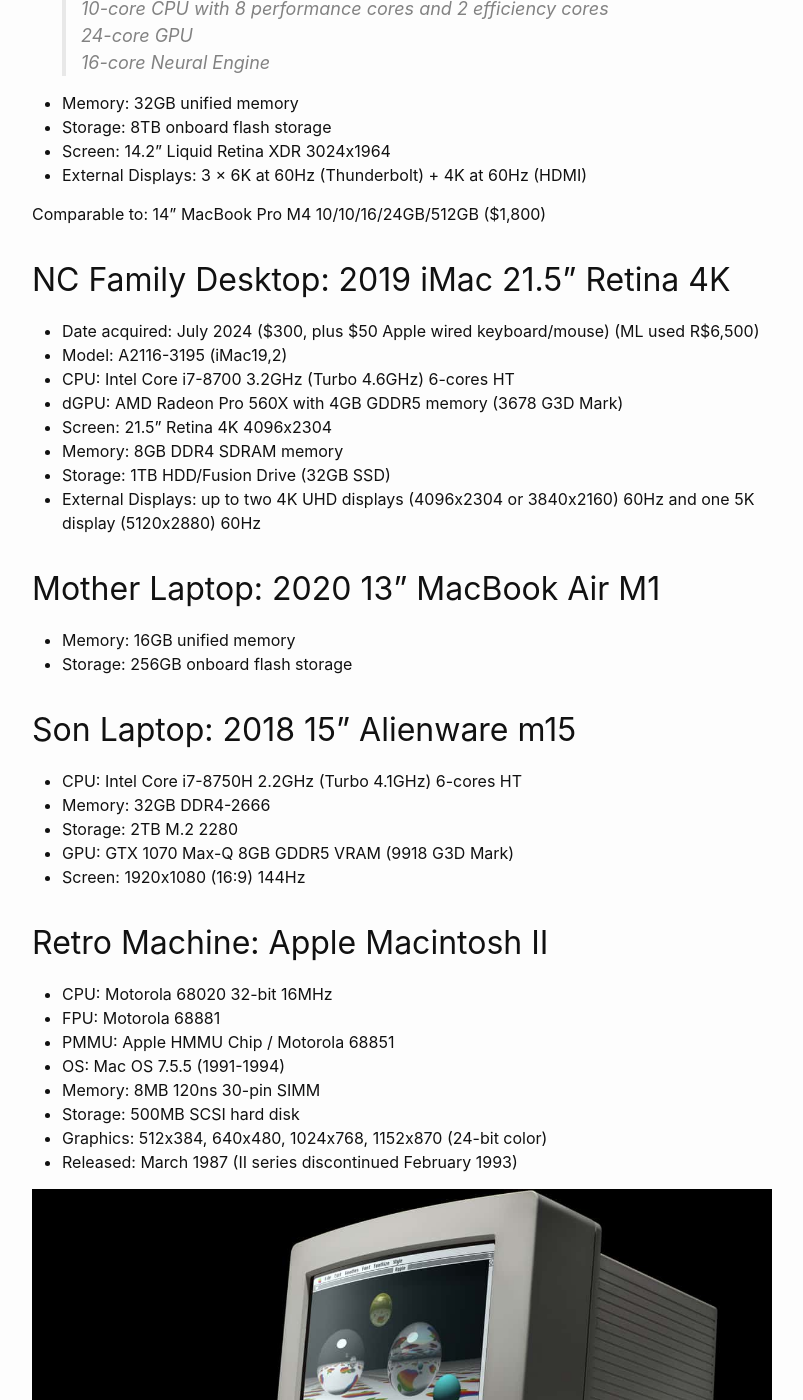
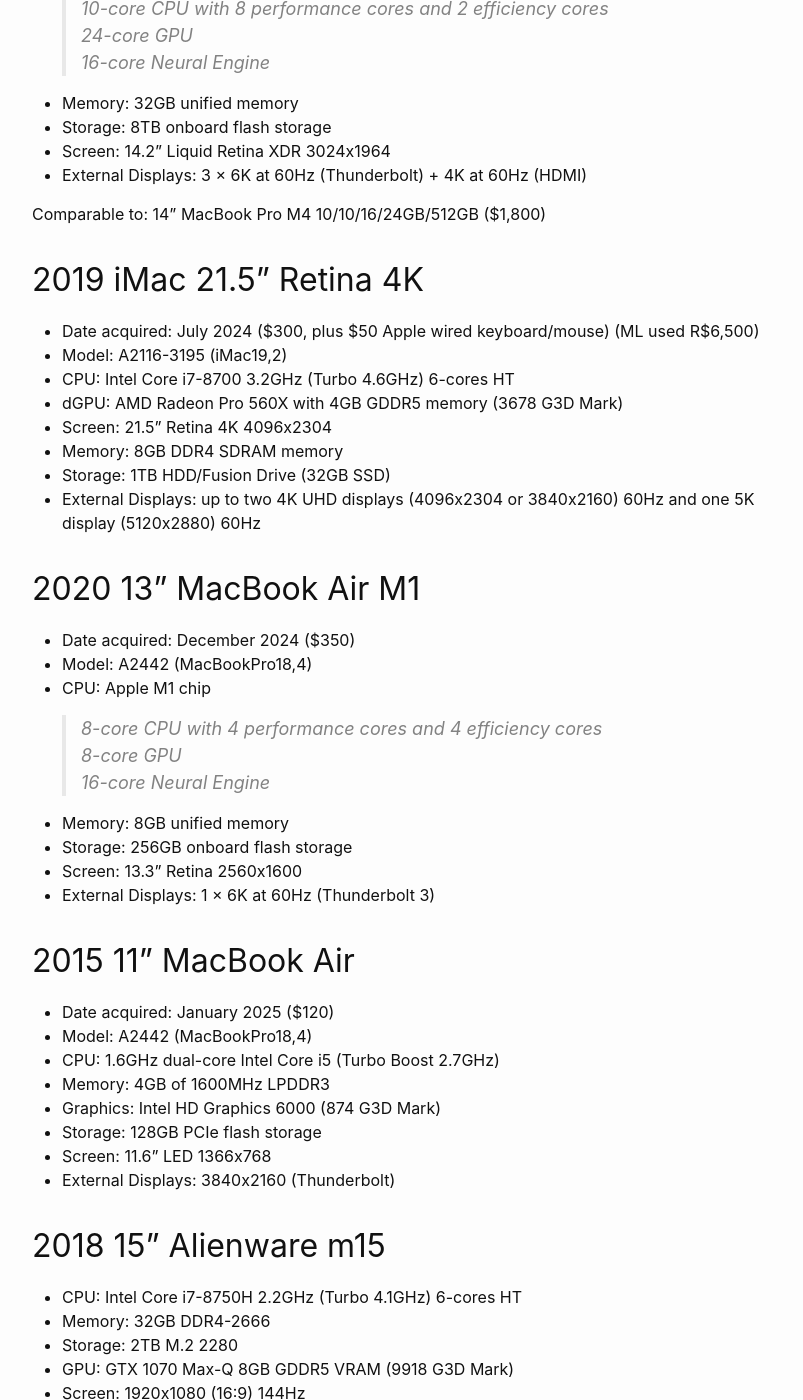
Before and after one commit to ekbann/ekbann.github.io, a Jekyll site: the page built from _posts/2024-02-11-my-computers.md, in a window 1280 px wide and 1400 px high, scrolled down 1520 px. Shown: the whole window, without its empty margins (238-1041 px from the left). Built offline with Jekyll 4.4.1, drawn with Linux system fonts in a browser that asks for light colours; some of the changed text lies outside the part shown.

Commit message:
Update 2024-02-11-my-computers.md

```diff
--- a/_posts/2024-02-11-my-computers.md
+++ b/_posts/2024-02-11-my-computers.md
@@ -12,7 +12,7 @@ My quest to learn computer architecture and programming started in the 80s with
 
 ![Apple 2 Plus](/assets/img/apple2plus.jpeg "Apple 2 Plus")
 
-## Father Laptop: 2019 15" MacBook Pro i9
+## 2019 15" MacBook Pro i9
 
 - Date acquired: February 2024 ($560) (ML used R$9,000)
 - Model: A1990-3359 (MacBookPro15,3)
@@ -27,7 +27,7 @@ My quest to learn computer architecture and programming started in the 80s with
 
 Comparable to: 15" MacBook Air M2 16GB/1TB; Education price $1,760 (R$8,800)
 
-## Father Laptop: 2021 14" MacBook Pro M1 Max
+## 2021 14" MacBook Pro M1 Max
 
 - Date acquired: October 2024 ($1800)
 - Model: A2442 (MacBookPro18,4)
@@ -44,7 +44,7 @@ Comparable to: 15" MacBook Air M2 16GB/1TB; Education price $1,760 (R$8,800)
 
 Comparable to: 14" MacBook Pro M4 10/10/16/24GB/512GB ($1,800)
 
-## NC Family Desktop: 2019 iMac 21.5" Retina 4K
+## 2019 iMac 21.5" Retina 4K
 
 - Date acquired: July 2024 ($300, plus $50 Apple wired keyboard/mouse) (ML used R$6,500)
 - Model: A2116-3195 (iMac19,2)
@@ -55,12 +55,33 @@ Comparable to: 14" MacBook Pro M4 10/10/16/24GB/512GB ($1,800)
 - Storage: 1TB HDD/Fusion Drive (32GB SSD)
 - External Displays: up to two 4K UHD displays (4096x2304 or 3840x2160) 60Hz and one 5K display (5120x2880) 60Hz
 
-## Mother Laptop: 2020 13" MacBook Air M1
+## 2020 13" MacBook Air M1
 
-- Memory: 16GB unified memory
+- Date acquired: December 2024 ($350)
+- Model: A2442 (MacBookPro18,4)
+- CPU: Apple M1 chip
+
+  > 8-core CPU with 4 performance cores and 4 efficiency cores
+  > 8-core GPU
+  > 16-core Neural Engine
+
+- Memory: 8GB unified memory
 - Storage: 256GB onboard flash storage
+- Screen: 13.3" Retina 2560x1600
+- External Displays: 1 × 6K at 60Hz (Thunderbolt 3)
 
-## Son Laptop: 2018 15" Alienware m15
+## 2015 11" MacBook Air
+
+- Date acquired: January 2025 ($120)
+- Model: A2442 (MacBookPro18,4)
+- CPU: 1.6GHz dual-core Intel Core i5 (Turbo Boost 2.7GHz)
+- Memory: 4GB of 1600MHz LPDDR3
+- Graphics: Intel HD Graphics 6000 (874 G3D Mark)
+- Storage: 128GB PCIe flash storage
+- Screen: 11.6" LED 1366x768
+- External Displays: 3840x2160 (Thunderbolt)
+
+## 2018 15" Alienware m15
 
 - CPU: Intel Core i7-8750H 2.2GHz (Turbo 4.1GHz) 6-cores HT
 - Memory: 32GB DDR4-2666
```
